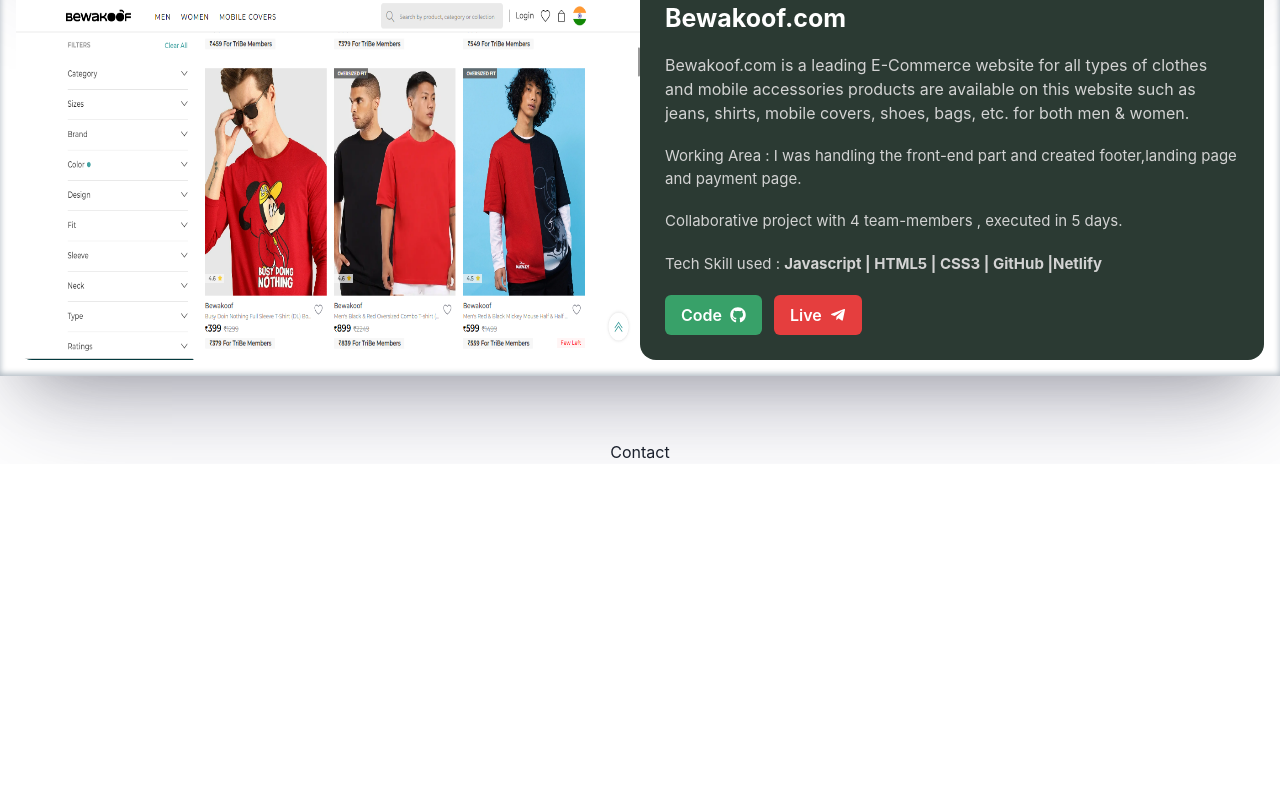
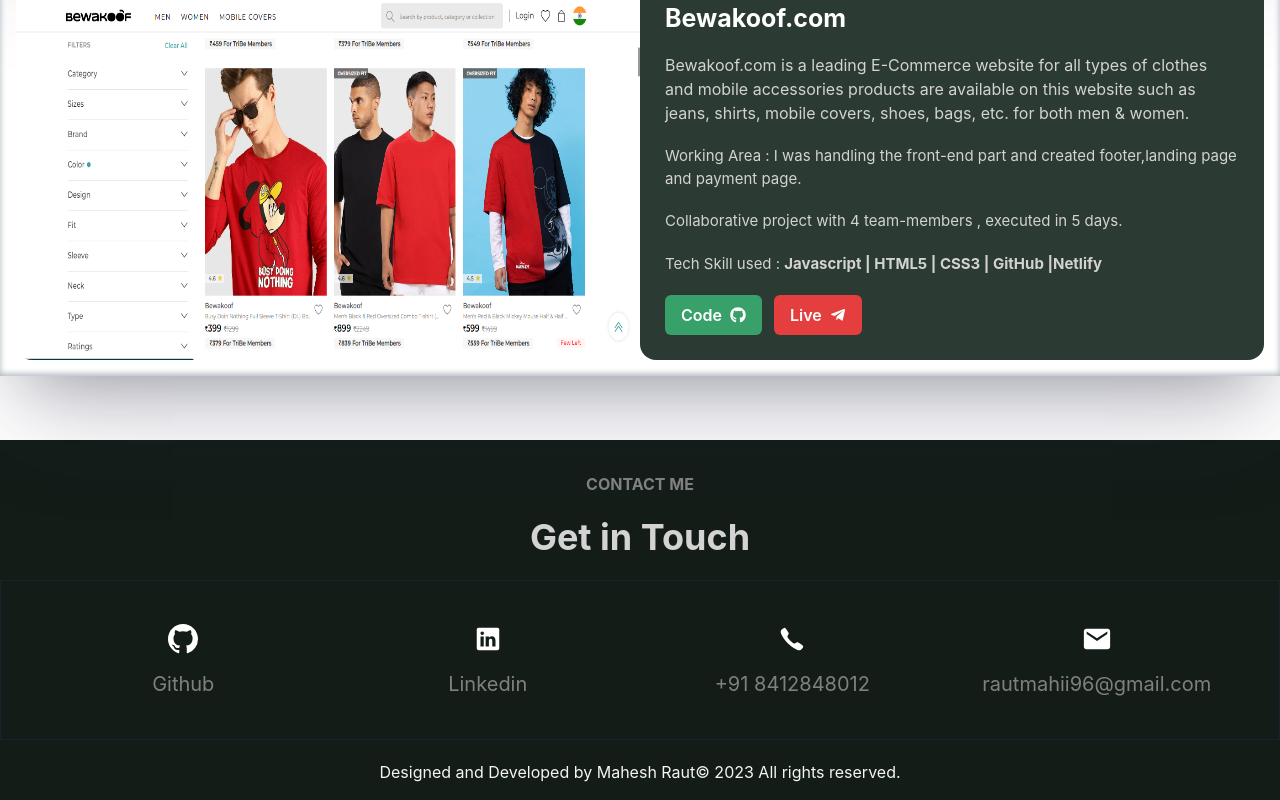
Before and after one commit to Rautmahi/Finmee_Technologies, a React (Create React App) app: page / in a window 1280 px wide. Shown: the part 3829-4629 px from the top of the page. Before the commit the page ends 4293 px from the top, so only its background shows below. Built offline with nearby package versions, Linux system fonts and the light colour scheme.

Commit message:
contact details add

```diff
--- a/src/Pages/Contact.jsx
+++ b/src/Pages/Contact.jsx
@@ -1,9 +1,135 @@
-import React from 'react'
+import {
+  Box,
+  Flex,
+  Heading,
+  Text,
+  Stack,
+  SimpleGrid,
+  Link,
+} from "@chakra-ui/react";
+import React from "react";
+import { IoIosCall, IoMdMail, IoLogoLinkedin } from "react-icons/io";
+import { BsGithub } from "react-icons/bs";
+import "../Styles/Contact.css";
 
 const Contact = () => {
+  const iconstyle = {
+    color: "white",
+    padding: 3,
+  };
+  const iconhover = {
+    borderRadius: "30% 5% 30% 5%",
+    backgroundColor: "#41584d",
+    color: "black",
+    cursor: "pointer",
+  };
   return (
-    <div>Contact</div>
-  )
-}
+    <Stack id="contact" pb={4} pt={8} bg="#131c17" spacing={5}>
+      <Text color="gray" fontWeight="bold">
+        CONTACT ME
+      </Text>
+      <Heading color="lightgray">Get in Touch</Heading>
+      <SimpleGrid
+        w="100%"
+        fontSize="30px"
+        spacing={5}
+        columns={[1, 1, 2, 4]}
+        align="center"
+        justify="center"
+        padding={10}
+        border="1px solid"
+      >
+        <Flex
+          align="center"
+          gap={3}
+          flexDirection={["row", "row", "column", "column"]}
+        >
+          <Box style={iconstyle} _hover={iconhover}>
+            <Link href="https://github.com/Rautmahi" target="_blank">
+              <BsGithub />
+            </Link>
+          </Box>
+          <Link href="https://github.com/Rautmahi" target="_blank">
+            <Text
+              fontSize={["12px", "16px", "18px", "20px"]}
+              color="gray"
+              _hover={{ color: "pink" }}
+            >
+              Github
+            </Text>
+          </Link>
+        </Flex>
+        <Flex
+          align="center"
+          gap={3}
+          flexDirection={["row", "row", "column", "column"]}
+        >
+          <Box style={iconstyle} _hover={iconhover}>
+            <Link
+              href="https://www.linkedin.com/in/mahesh-raut-886387195/"
+              target="_blank"
+            >
+              <IoLogoLinkedin />
+            </Link>
+          </Box>
+          <Link
+            href="https://www.linkedin.com/in/mahesh-raut-886387195/"
+            target="_blank"
+          >
+            {" "}
+            <Text
+              fontSize={["12px", "16px", "18px", "20px"]}
+              color="gray"
+              _hover={{ color: "pink" }}
+            >
+              Linkedin
+            </Text>
+          </Link>
+        </Flex>
+        <Flex
+          align="center"
+          gap={3}
+          flexDirection={["row", "row", "column", "column"]}
+        >
+          <Box style={iconstyle} _hover={iconhover}>
+            <IoIosCall />
+          </Box>
+          <Text
+            fontSize={["12px", "16px", "18px", "20px"]}
+            color="gray"
+            _hover={{ color: "pink" }}
+          >
+            +91 8412848012
+          </Text>
+        </Flex>
+        <Flex
+          align="center"
+          gap={3}
+          flexDirection={["row", "row", "column", "column"]}
+        >
+          <Link
+            href="mailto:rautmahii96@gmail.com?subject = Feedback&body = Message"
+            color="white"
+          >
+            <Box style={iconstyle} _hover={iconhover}>
+              <IoMdMail />
+            </Box>
+          </Link>
 
-export default Contact
+          <Text
+            fontSize={["12px", "16px", "18px", "20px"]}
+            color="gray"
+            _hover={{ color: "pink" }}
+          >
+            rautmahii96@gmail.com
+          </Text>
+        </Flex>
+      </SimpleGrid>
+      <Text color="whitesmoke">
+        Designed and Developed by Mahesh Raut© 2023 All rights reserved.
+      </Text>
+    </Stack>
+  );
+};
+
+export default Contact;
--- a/src/Styles/Contact.css
+++ b/src/Styles/Contact.css
@@ -0,0 +1,14 @@
+.custom-shape-divider-top-1665406615 {
+    width: 100%;
+    overflow: hidden;
+  }
+
+  .custom-shape-divider-top-1665406615 svg {
+    display: block;
+    width: calc(136% + 1.3px);
+    height: 150px;
+  }
+
+  .custom-shape-divider-top-1665406615 .shape-fill {
+    fill: #ffffff;
+  }
```
